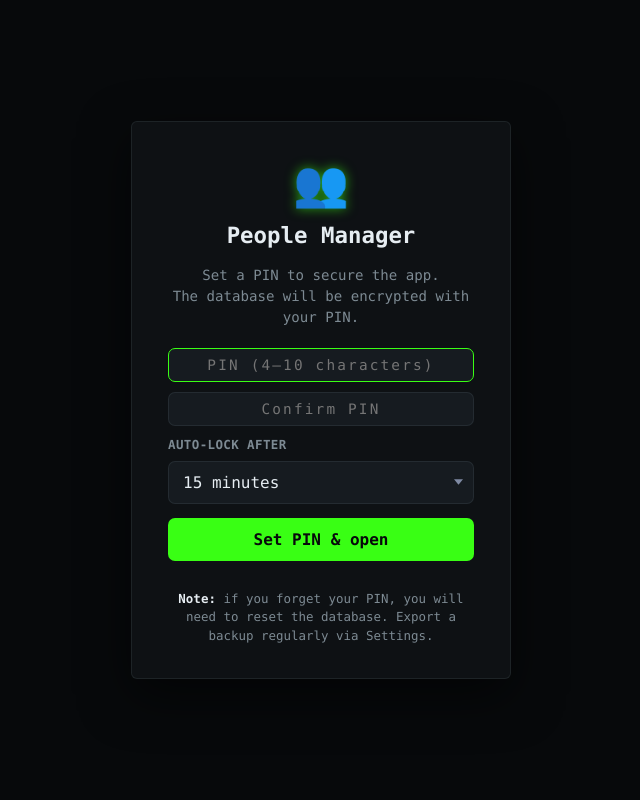
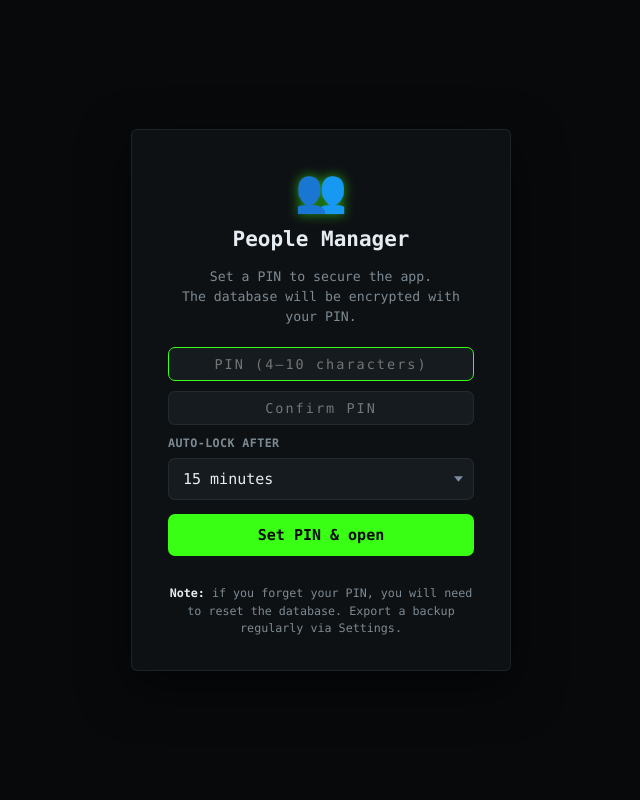
Before and after one commit to MauriceM0ss/peoplemanager, a Flask app: page /setup in a window 1280 px wide. Shown: the whole page, without its empty margins (319-959 px from the left). Run offline with Flask 3, Linux system fonts and the light colour scheme; parts of the project's set-up code (start-up, migrations or seed data) failed here and were passed over.

Commit message:
Shrink the type a little
Every font-size in this stylesheet is already in rem and nothing else is —
spacing, radii and widths are all px — so a root font-size is a knob that
moves the text and only the text. 15px against the browser's default of
16px makes it about 6% smaller without shifting a single box. body's own
size joins the same knob so it scales along with everything else.

No README screenshot here yet, unlike its siblings: a fresh instance opens
on the PIN screen, and the database is encrypted with that PIN, so there
is no vanilla state to photograph that shows the app itself.

Co-Authored-By: Claude Opus 5 <noreply@anthropic.com>

```diff
--- a/static/style.css
+++ b/static/style.css
@@ -220,12 +220,20 @@ select { -webkit-appearance: none; appearance: none; }
   --pane-rule: transparent;
 }
 
+/* Type scale for the whole app. Every font-size below is in rem and nothing
+   else is — spacing, radii and widths are all px — so this one number is the
+   size of the text and only the text. 15px against the browser's default of
+   16px makes everything about 6% smaller without moving any layout. */
+html {
+  font-size: 15px;
+}
+
 body {
   font-family: var(--font-mono);
   background: var(--bg);
   color: var(--text);
   min-height: 100vh;
-  font-size: 14px;
+  font-size: 0.875rem;
   line-height: 1.5;
   -webkit-font-smoothing: antialiased;
 }
```
